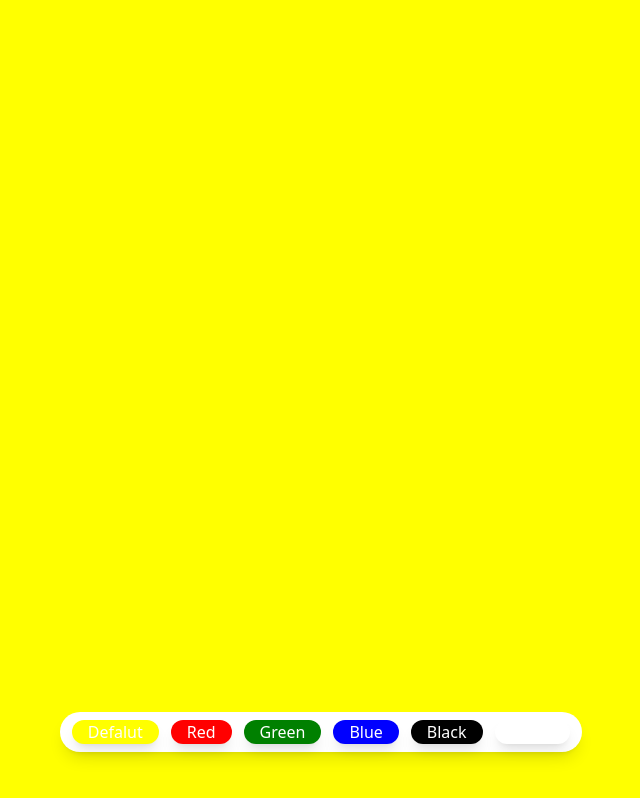
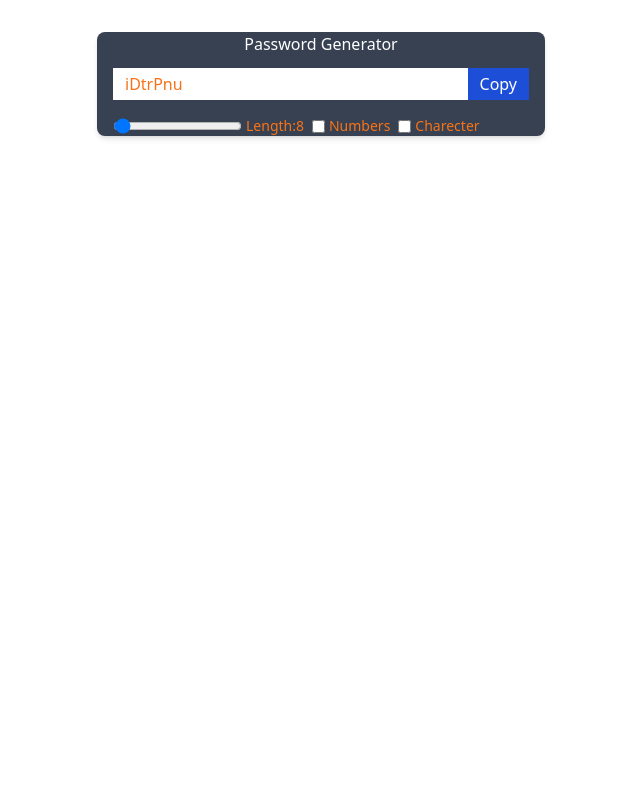
Before and after one commit to ShahJabir/react-demo, a React (Vite) app: page / in a window 1280 px wide. Shown: the whole page, without its empty margins (319-959 px from the left). Built offline with nearby package versions, Linux system fonts and the light colour scheme.

Commit message:
feature: Password Generator added

```diff
--- a/src/App.tsx
+++ b/src/App.tsx
@@ -1,11 +1,8 @@
-
-import BgChanger from './components/BgChanger';
+import PassGenerator from './components/PassGenerator';
 function App() {
-
-
   return (
     <>
-    <BgChanger />
+      <PassGenerator />
     </>
   );
 }
--- /dev/null
+++ b/src/components/PassGenerator.tsx
@@ -0,0 +1,101 @@
+import { useCallback, useEffect, useRef, useState } from 'react';
+
+const PassGenerator = () => {
+  const [length, setLength] = useState(8);
+  const [numberAllowed, setNumberAllowed] = useState(false);
+  const [charAllowed, setCharAllowed] = useState(false);
+  const [password, setPassword] = useState('');
+
+  const passwordRef = useRef<HTMLInputElement | null>(null);
+
+  const GeneratorPass = useCallback(() => {
+    let pass = '';
+    let str = 'ABCDEFGHIJKLMNOPQRSTUVWXYZabcdefghijklmnopqrstuvwxyz';
+    if (numberAllowed) str += '0123456789';
+    if (charAllowed) str += '~!@#$%^&*()_+{}:"|<>?-=[];,.';
+    for (let index = 1; index <= length; index++) {
+      let char = Math.floor(Math.random() * str.length + 1);
+      pass += str.charAt(char);
+      setPassword(pass);
+    }
+  }, [length, numberAllowed, charAllowed, setPassword]);
+
+  const copyPasswordClipboard = useCallback(async () => {
+    if (passwordRef.current) {
+      passwordRef.current.select();
+      passwordRef.current.setSelectionRange(0, password.length);
+
+      try {
+        await navigator.clipboard.writeText(password);
+        alert('Password copied to clipboard!');
+      } catch (error) {
+        console.error('Failed to copy: ', error);
+      }
+    }
+  }, [password]);
+
+  useEffect(() => {
+    GeneratorPass();
+  }, [length, numberAllowed, charAllowed, GeneratorPass]);
+
+  return (
+    <>
+      <div className="w-full max-w-md mx-auto shadow-md rounded-lg px-4 my-8 text-orange-500 bg-gray-700">
+        <h1 className="text-white text-center my-3">Password Generator</h1>
+        <div className="flex shadow-rounded-lg overflow-hidden mb-4">
+          <input
+            type="text"
+            value={password}
+            className="outline-none w-full py-1 px-3"
+            placeholder="Password"
+            readOnly
+            ref={passwordRef}
+          />
+          <button
+            className="outline-none bg-blue-700 text-white px-3 py-0.5 shrink-0"
+            onClick={copyPasswordClipboard}
+          >
+            Copy
+          </button>
+        </div>
+        <div className="flex text-sm gap-x-2">
+          <div className="flex items-center gap-x-1">
+            <input
+              type="range"
+              min={6}
+              max={100}
+              value={length}
+              className="cursor-pointer"
+              onChange={(e) => setLength(parseInt(e.target.value))}
+            />
+            <label>Length:{length}</label>
+          </div>
+          <div className="flex items-center gap-x-1">
+            <input
+              type="checkbox"
+              defaultChecked={numberAllowed}
+              id="numberInput"
+              onChange={() => {
+                setNumberAllowed((prev) => !prev);
+              }}
+            />
+            <label htmlFor="numberInput">Numbers</label>
+          </div>
+          <div className="flex items-center gap-x-1">
+            <input
+              type="checkbox"
+              defaultChecked={charAllowed}
+              id="charcterInput"
+              onChange={() => {
+                setCharAllowed((prev) => !prev);
+              }}
+            />
+            <label htmlFor="charcterInput">Charecter</label>
+          </div>
+        </div>
+      </div>
+    </>
+  );
+};
+
+export default PassGenerator;
```
